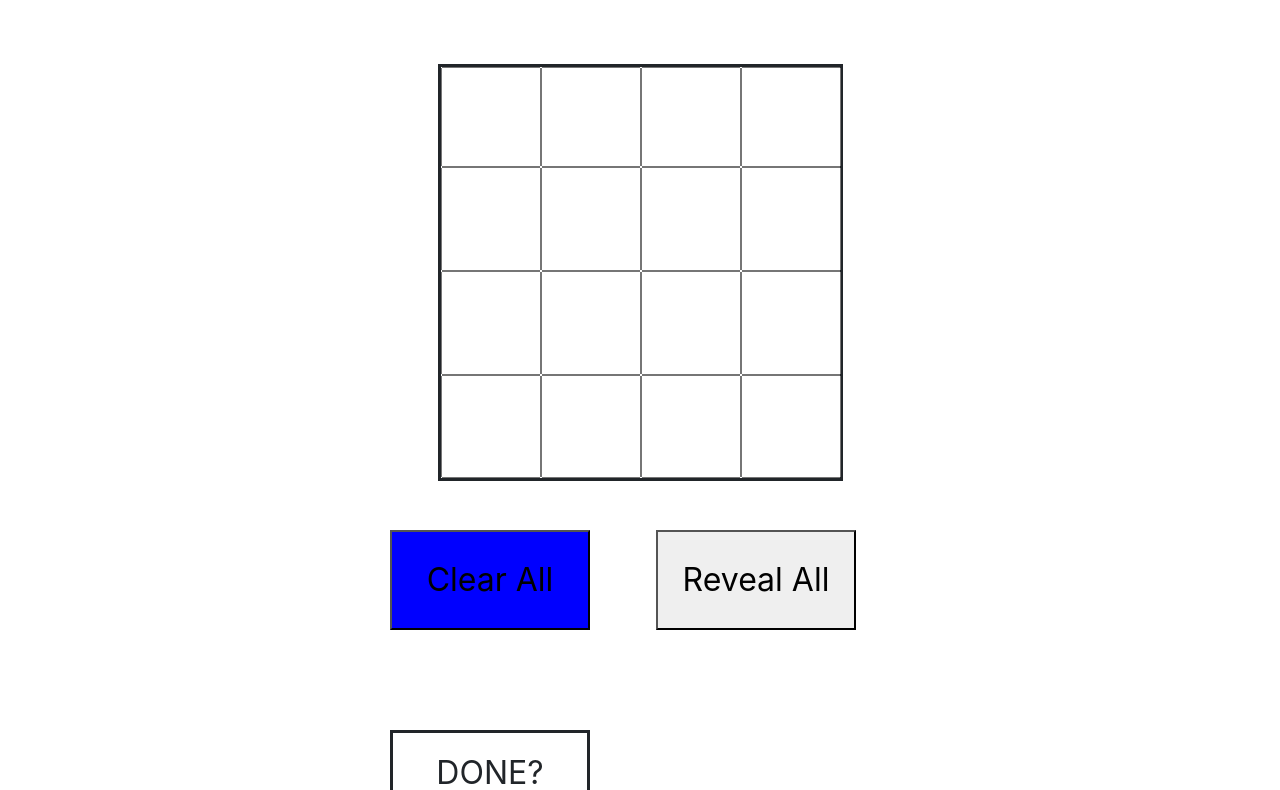
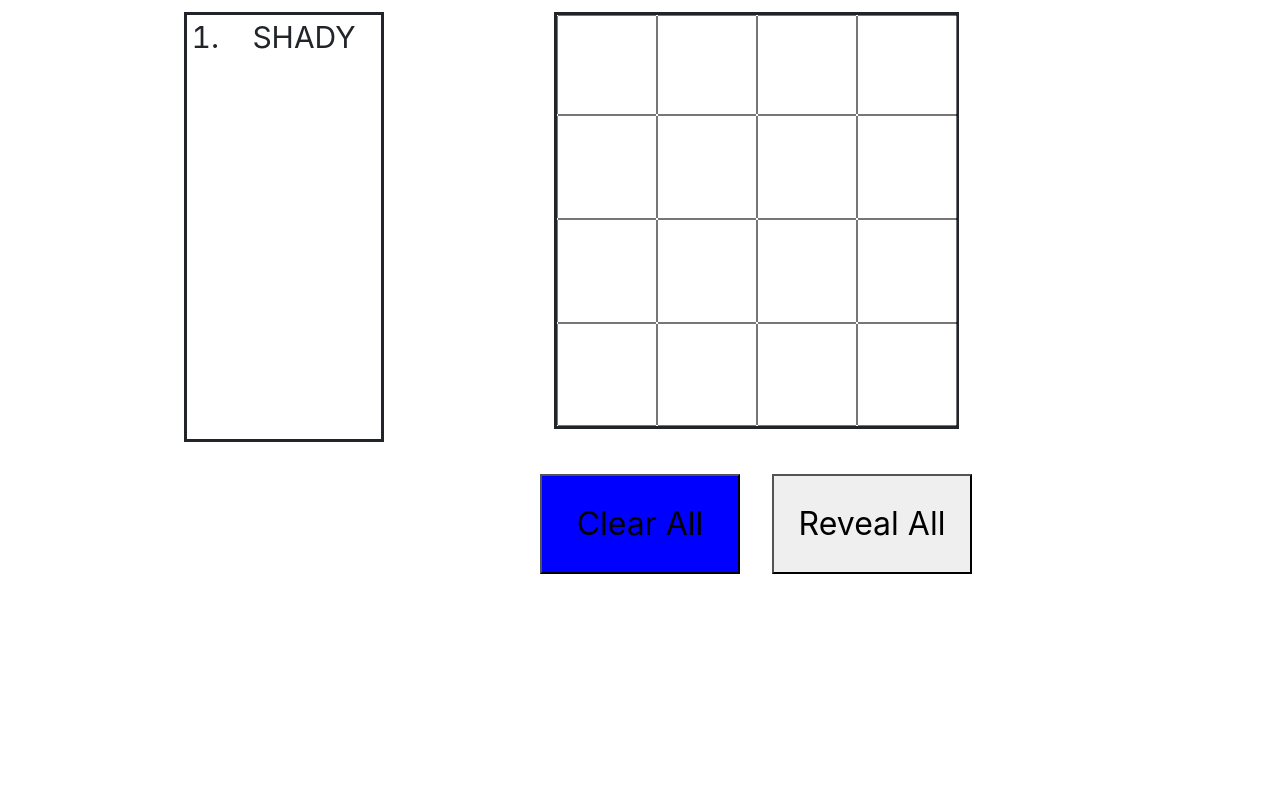
Before and after one commit to ehsia-hsia/Crossword, a plain HTML site: page index.html in a window 1280 px wide. Shown: the part 150-940 px from the top of the page. After the commit the page ends 800 px from the top, so only its background shows below. Drawn offline with nearby package versions, Linux system fonts and the light colour scheme.

Commit message:
Clues List
Added a clues side bar that changes color when the word is correct

```diff
--- a/index.html
+++ b/index.html
@@ -35,7 +35,13 @@
   </head>
 
   <body>
+    <div class="gridlayout">
       <h1 class="heading">Crossword</h1>
+      <div id="clues">
+        <ol class="clueslist">
+          <li id="scamclue">shady</li>
+        </ol>
+      </div>
       <div class="crosswordGrid">
         <input type="text" id="across1L1Input" maxlength="1;" />
         <input type="text" id="across1L2Input" maxlength="1;" />
@@ -58,9 +64,10 @@
         <input type="text" id="across4L4Input" maxlength="1;" />
       </div>
       <div class="buttonSection">
-      <p id="congrats">Done?</p>
+        <!-- <p id="congrats">Done?</p> -->
         <button id="clearAll">Clear All</button>
         <button id="revealAll">Reveal All</button>
+      </div>
     </div>
     <script src="index.js" charset="utf-8"></script>
   </body>
--- a/index.js
+++ b/index.js
@@ -4,7 +4,7 @@
 */
 
 //CONGRATS BUTTON
-let congrats = document.getElementById("congrats");
+/*let congrats = document.getElementById("congrats");
 congrats.addEventListener("click", congratsFunction);
 
 function congratsFunction() {
@@ -34,7 +34,7 @@ function congratsFunction() {
     congrats.style.padding = "0";
   }
 }
-
+*/
 //CLEAR ALL BUTTON
 let clearButton = document.getElementById("clearAll");
 clearButton.addEventListener("click", clearAll);
@@ -319,3 +319,21 @@ function A4L4() {
     A4_L4.style.backgroundColor = "lightblue";
   }
 }
+
+//List Clues
+
+let input = document.getElementsByTagName("input");
+for (let i = 0; i < input.length; i++) {
+  input[i].addEventListener("keyup", list);
+}
+function list() {
+  let scam = document.getElementById("scamclue");
+  if (
+    A1_L1.value.toUpperCase().match("S") &&
+    A1_L2.value.toUpperCase().match("C") &&
+    A1_L3.value.toUpperCase().match("A") &&
+    A1_L4.value.toUpperCase().match("M")
+  ) {
+    scam.style.color = "blue";
+  }
+}
--- a/styles.css
+++ b/styles.css
@@ -1,16 +1,42 @@
-body {
-  margin: 3%;
+.gridlayout {
+  display: grid;
+  grid-template-columns: 200px 4fr;
+  grid-gap: 1rem;
+  margin: auto;
+  margin-top: 0;
+  padding: 5%;
+  padding-top: 0;
+}
+#clues {
+  grid-column: 1;
+  border: solid;
+  margin: auto;
+  margin-left: 60%;
+  height: 100%;
+  width: 100%;
+  z-index: 1;
+}
+.clueslist li {
+  font-size: 30px;
 }
 .heading {
-  height: 20%;
+  grid-row: 1;
+  grid-column: span 2;
+  height: 100%;
+  border: solid;
 }
+
 .buttonSection {
+  grid-row: 3;
+  grid-column: 2;
   display: grid;
   grid-gap: 1rem;
   width: 500px;
   height: 50%;
   margin: auto;
-  margin-top: 4%;
+  margin-top: 0;
+  align-items: baseline;
+  justify-content: center;
 }
 #clearAll {
   grid-row: 1;
@@ -26,17 +52,18 @@ body {
   font-size: 1rem;
 }
 
-#congrats {
-  grid-row: 2;
+/* #congrats {
+  grid-row: 1;
   height: 100px;
   width: 200px;
   padding-top: 7%;
   border: solid;
   text-align: center;
   font-size: 1rem;
-}
+} */
 
 .crosswordGrid {
+  grid-column: 2;
   width: 405px;
   height: 417px;
   display: grid;
```
Lines whose indentation alone changed are shown as unchanged.
